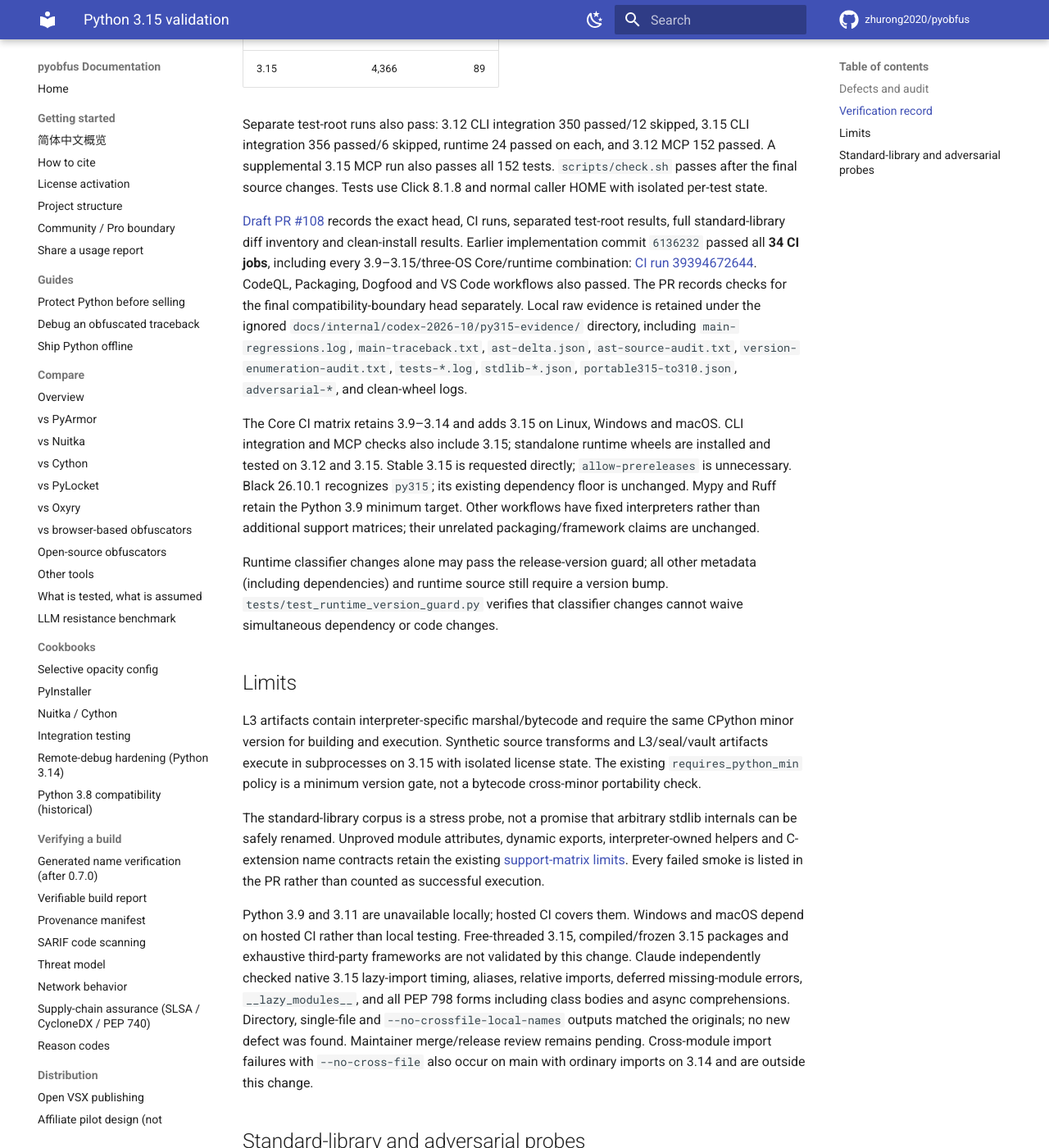
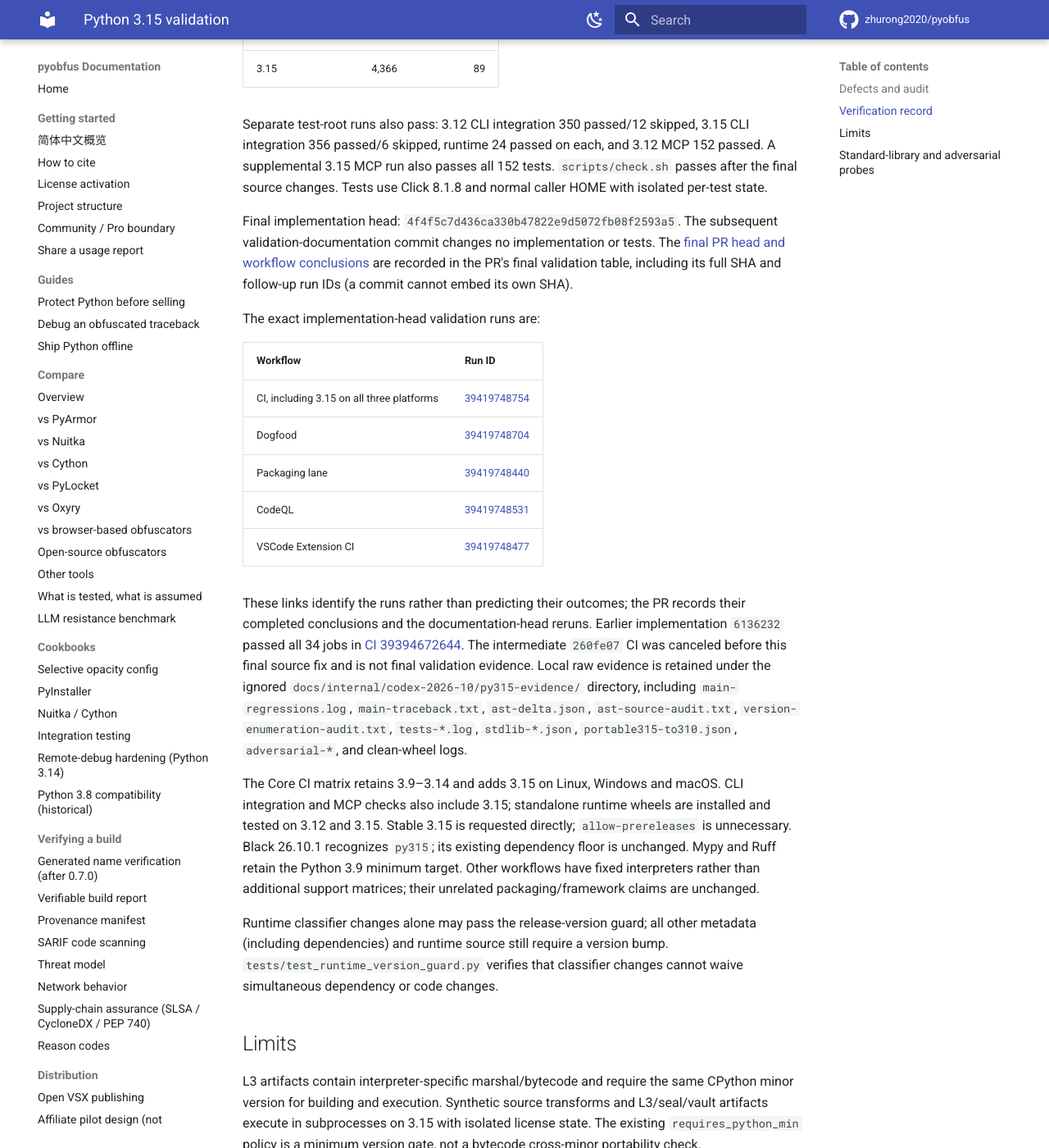
Before and after one commit to zhurong2020/pyobfus, an MkDocs documentation site: the page built from docs/PYTHON315_VALIDATION.md, in a window 1280 px wide and 1400 px high, scrolled down 2032 px. Shown: the whole window at 82% size. Built offline with MkDocs 1.6.1 and Material for MkDocs 9.7.7, drawn with Linux system fonts in a browser that asks for light colours; comment, search, counter and statistics services are not loaded.

Commit message:
Record final Python 3.15 implementation validation runs
Pin the final implementation SHA and workflow run IDs, preserve the complete
local test matrix, and distinguish documentation follow-up CI from the
canceled intermediate run. Final PR head and completed reruns live in PR #108.

Co-Authored-By: Codex CLI

```diff
--- a/docs/PYTHON315_VALIDATION.md
+++ b/docs/PYTHON315_VALIDATION.md
@@ -80,14 +80,28 @@ Separate test-root runs also pass: 3.12 CLI integration 350 passed/12 skipped,
 `scripts/check.sh` passes after the final source changes. Tests use Click 8.1.8
 and normal caller HOME with isolated per-test state.
 
-[Draft PR #108](https://github.com/zhurong2020/pyobfus/pull/108) records the exact
-head, CI runs, separated test-root
-results, full standard-library diff inventory and clean-install results.
-Earlier implementation commit `6136232` passed all **34 CI jobs**, including every
-3.9–3.15/three-OS Core/runtime combination:
-[CI run 39394672644](https://github.com/zhurong2020/pyobfus/actions/runs/39394672644).
-CodeQL, Packaging, Dogfood and VS Code workflows also passed. The PR records
-checks for the final compatibility-boundary head separately.
+Final implementation head: `4f4f5c7d436ca330b47822e9d5072fb08f2593a5`.
+The subsequent validation-documentation commit changes no implementation or
+tests. The [final PR head and workflow conclusions](https://github.com/zhurong2020/pyobfus/pull/108)
+are recorded in the PR's final validation table, including its full SHA and
+follow-up run IDs (a commit cannot embed its own SHA).
+
+The exact implementation-head validation runs are:
+
+| Workflow | Run ID |
+|---|---|
+| CI, including 3.15 on all three platforms | [39419748754](https://github.com/zhurong2020/pyobfus/actions/runs/39419748754) |
+| Dogfood | [39419748704](https://github.com/zhurong2020/pyobfus/actions/runs/39419748704) |
+| Packaging lane | [39419748440](https://github.com/zhurong2020/pyobfus/actions/runs/39419748440) |
+| CodeQL | [39419748531](https://github.com/zhurong2020/pyobfus/actions/runs/39419748531) |
+| VSCode Extension CI | [39419748477](https://github.com/zhurong2020/pyobfus/actions/runs/39419748477) |
+
+These links identify the runs rather than predicting their outcomes; the PR
+records their completed conclusions and the documentation-head reruns.
+Earlier implementation `6136232` passed all 34 jobs in
+[CI 39394672644](https://github.com/zhurong2020/pyobfus/actions/runs/39394672644).
+The intermediate `260fe07` CI was canceled before this final source fix and
+is not final validation evidence.
 Local raw evidence is retained under the ignored
 `docs/internal/codex-2026-10/py315-evidence/` directory, including
 `main-regressions.log`, `main-traceback.txt`, `ast-delta.json`,
```
Also changed, not shown: docs/PYTHON315_SUPPORT_PLAN.md (+4 -3 lines).
